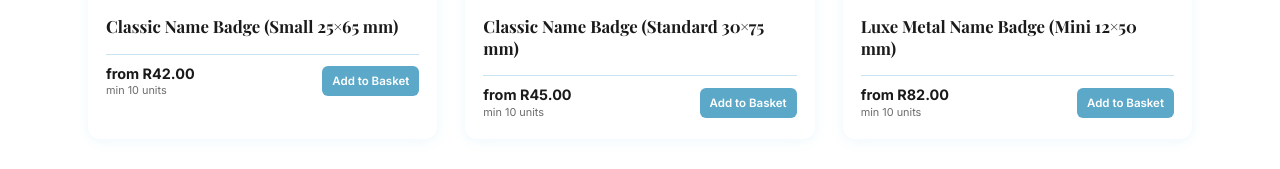
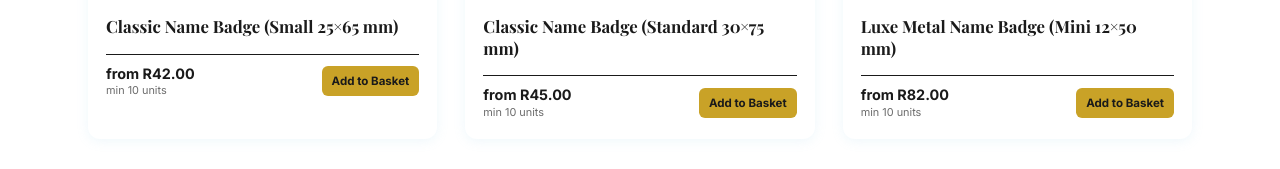
Before and after one commit to samuelhyerahyera7-sketch/buttonsandbadges, a React (Vite) app: page /product/classic-name-badge-large in a window 1280 px wide. Shown: the part 1412-1581 px from the top of the page. Built offline with nearby package versions, Linux system fonts and the light colour scheme; a web font is replaced by a local one.

Commit message:
Gold Add to Basket button, black tile divider, hide materials, clamp name to 2 lines

```diff
--- a/src/styles/main.css
+++ b/src/styles/main.css
@@ -286,6 +286,10 @@ button { cursor: pointer; font-family: var(--font-b); border: none; }
 .product-name {
   font-family: var(--font-h);
   font-size: 1.05rem; font-weight: 700; line-height: 1.3;
+  display: -webkit-box;
+  -webkit-line-clamp: 2;
+  -webkit-box-orient: vertical;
+  overflow: hidden;
 }
 
 .product-size {
@@ -295,28 +299,28 @@ button { cursor: pointer; font-family: var(--font-b); border: none; }
 
 .product-desc { display: none; }
 
-.product-materials { font-size: 0.78rem; color: var(--blue-dk); font-weight: 500; }
+.product-materials { display: none; }
 
 .product-footer {
   display: flex; flex-direction: row; align-items: center;
   justify-content: space-between;
   gap: 6px; margin-top: 10px; padding-top: 10px;
-  border-top: 1px solid var(--grey-lt);
+  border-top: 1px solid var(--black);
 }
 
 .product-price { font-size: 0.9rem; font-weight: 700; color: var(--black); line-height: 1.3; }
 .product-minqty { display: block; font-size: 0.68rem; color: var(--grey); font-weight: 400; }
 
 .add-to-cart-btn {
-  background: var(--blue-dk); color: var(--white);
+  background: #C9A227; color: #1A1A1A;
   padding: 8px 10px; border-radius: 6px;
-  font-size: 0.72rem; font-weight: 600;
+  font-size: 0.72rem; font-weight: 700;
   transition: background var(--trans);
   white-space: nowrap;
   flex-shrink: 0;
 }
-.add-to-cart-btn:hover { background: var(--blue); }
-.add-to-cart-btn.added { background: var(--blue); }
+.add-to-cart-btn:hover { background: #B8880A; color: var(--white); }
+.add-to-cart-btn.added { background: #B8880A; color: var(--white); }
 .add-to-cart-btn.large {
   padding: 14px 24px; font-size: 1rem;
   border-radius: 8px; width: 100%; margin-top: 8px;
```
